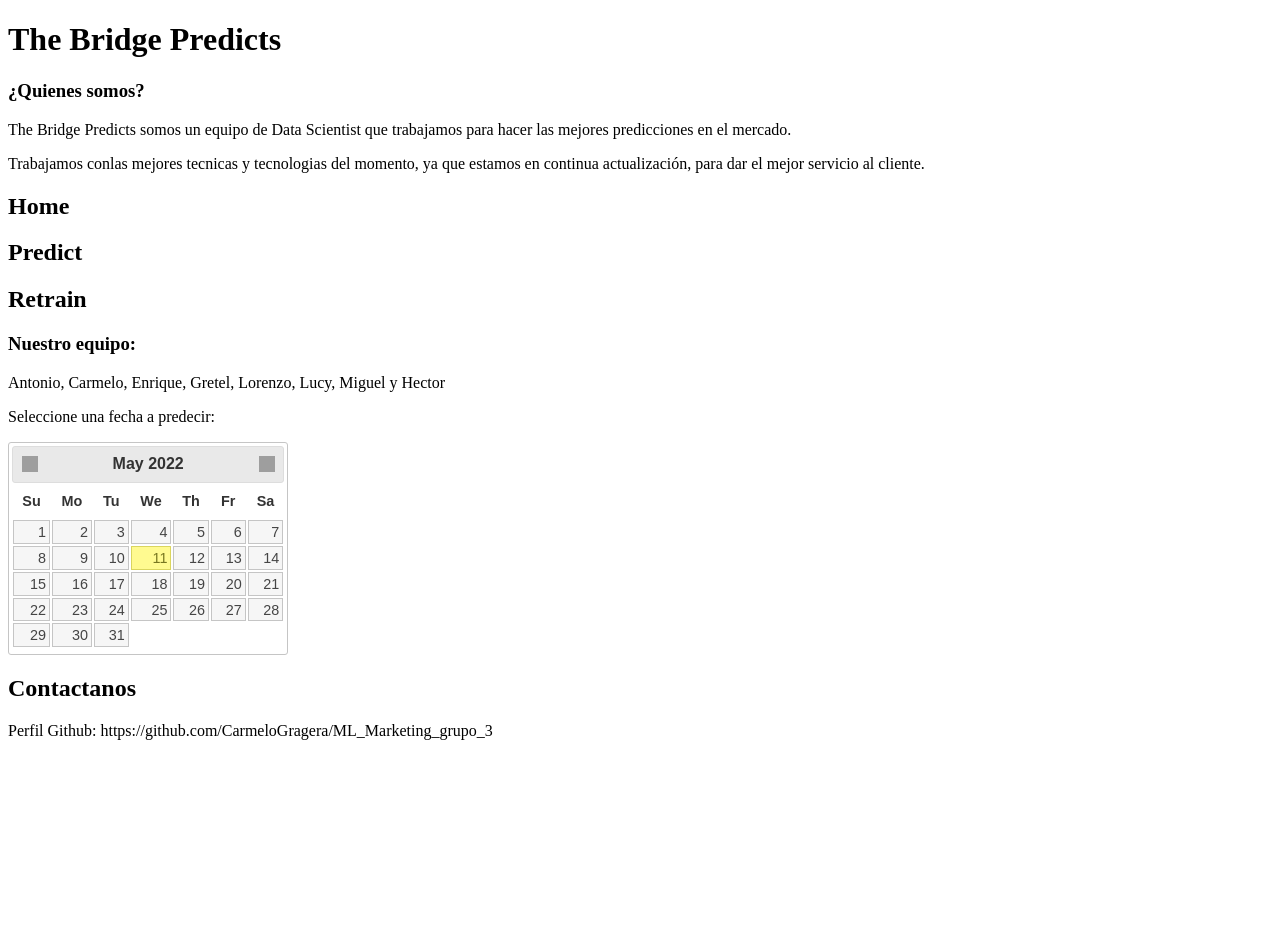
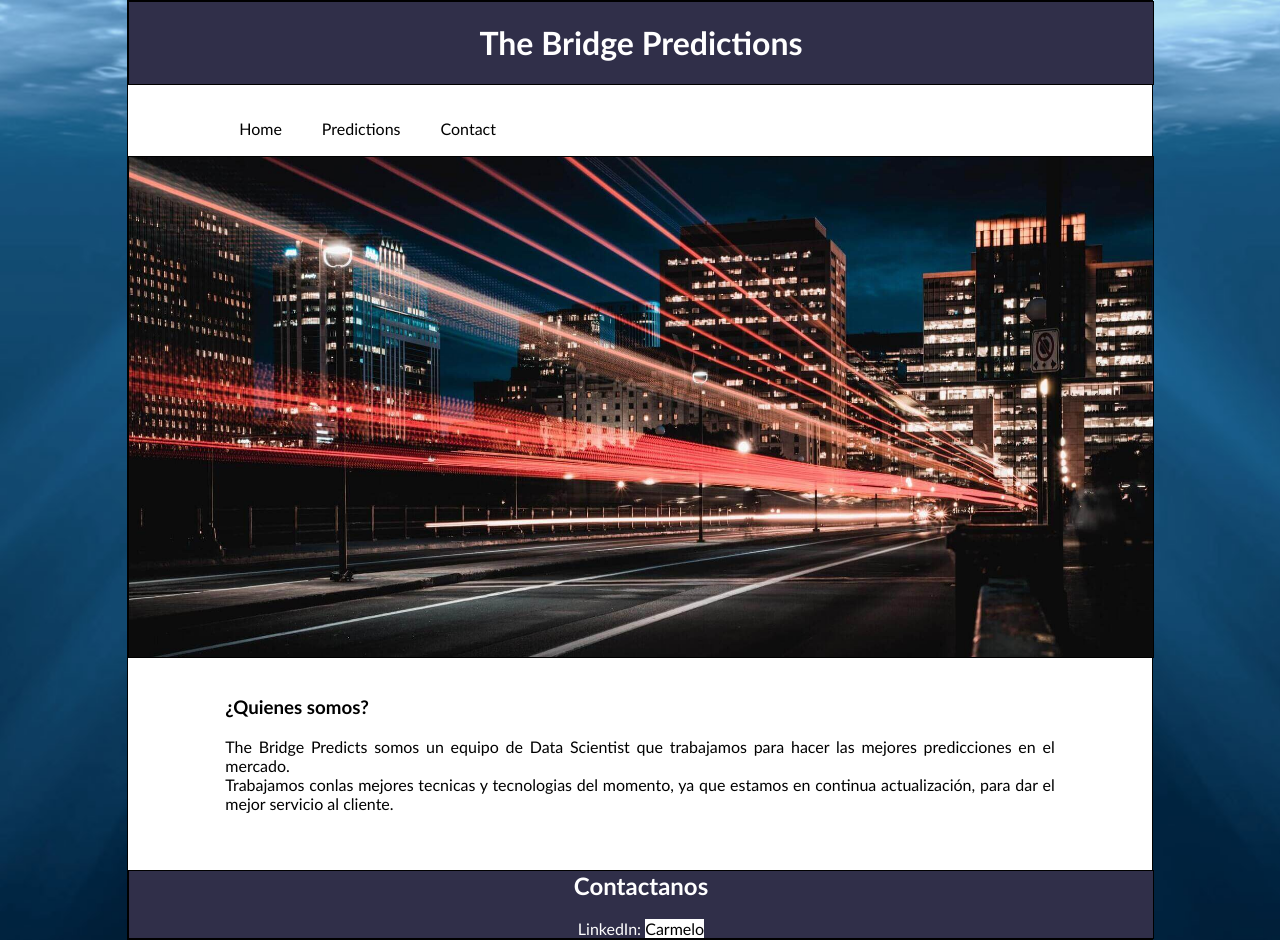
Before and after one commit to CarmeloGragera/ML_Marketing, a plain HTML site: page app/Front_end/index.html in a window 1280 px wide. Before the commit the page ends 800 px from the top, so only its background shows below. Drawn offline with nearby package versions, Linux system fonts and the light colour scheme; grey boxes are pictures that could not be loaded.

Commit message:
Front_end

```diff
--- /dev/null
+++ b/app/Front_end/css/style.css
@@ -0,0 +1,125 @@
+*{
+    background-image: url("../img/Fondos-para-paginas-web-grandes.jpg");
+    background-position-x: center;
+    background-position-y: center;
+}
+
+body {
+    width: 80%;
+    margin: 0px auto;
+    border: 1px solid black;
+    height: auto;
+    background:white;
+    font-family: 'Trebuchet MS', 'Lucida Sans Unicode', 'Lucida Grande', 'Lucida Sans', Arial, sans-serif;
+}
+
+#container{
+    width: 100%;
+    margin: 0px auto;
+    border: 1px solid black;
+    background: rgb(48, 47, 73);
+}
+
+header{
+    color: white;
+    text-align: center;
+    background: rgb(48, 47, 73);
+}
+
+h1{
+    background: rgb(48, 47, 73);
+}
+
+
+
+
+nav ul li{
+    float: left;
+    list-style: none;
+    margin: 20px;
+    line-height: 15px;
+    text-align: center;
+    background: white;
+}
+
+a{
+    background: white;
+    outline: none;
+    text-decoration: none;
+    color: rgb(0, 0, 0);
+    text-align: center;
+    display: inline-block;
+}
+
+.clearfix{
+    clear:both;
+}
+
+.imagen{
+    width: 100%;
+    height: 500px;
+    margin: 0px auto;
+    border: 1px solid black;
+    background-image: url("../img/smart-cities.jpg");
+    background-repeat: no-repeat;
+    background-attachment:local;
+    background-size: cover;
+}
+
+div{
+    width: 90%;
+    text-align: justify;
+    background: white;
+    margin: 0px auto;
+}
+
+p{
+    width: 90%;
+    text-align: justify;
+    background: white;
+    margin: 0px auto;
+}
+
+h2{
+    width: 90%;
+    text-align: justify;
+    background: white;
+    margin: 0px auto;
+}
+
+h3{
+    width: 90%;
+    text-align: justify;
+    background: white;
+    margin: 0px auto;
+}
+
+.about{
+    color: black;
+    width: 80%;
+    margin: 0px auto;
+    border: 1px solid black;
+    height: auto;
+    background:white;
+}
+
+
+
+
+
+footer{
+    width: 100%;
+    margin: 0px auto;
+    border: 1px solid black;
+    background: rgb(48, 47, 73);
+    color: white;}
+
+#footer{
+    background: rgb(48, 47, 73);
+    text-align: center;
+}
+.footer{
+    background: rgb(48, 47, 73);
+
+
+}
--- a/app/Front_end/index.html
+++ b/app/Front_end/index.html
@@ -4,43 +4,68 @@
 
 <head>
     <meta charset="utf-8" />
-    <title>jQuery UI Datepicker - Uso básico</title>
-    <link rel="stylesheet" href="http://code.jquery.com/ui/1.10.1/themes/base/jquery-ui.css" />
-    <script src="http://code.jquery.com/jquery-1.9.1.js"></script>
-    <script src="http://code.jquery.com/ui/1.10.1/jquery-ui.js"></script>
-    <script>
-    $(function () {
-        $("#datepicker").datepicker();
-        });
-    </script>
+    <title>The Bridge Predicts</title>
+    <link rel="stylesheet" href="css/style.css" />
     </head>
 
+
+
 <body>
-    <h1>The Bridge Predicts</h1>
+
+    <div id="container">
+
+        <header>
+            <h1>The Bridge Predictions</h1>
+        </header>
+    </div>
+
+    <div id="nav">
+        <nav>
+            <ul>
+                <li>
+                    <a href="">Home</a>
+                </li>
+                <li>
+                    <a href="">Predictions</a>
+                </li>
+                <li>
+                    <a href="">Contact</a>
+                </li>
+            </ul>
+        </nav>
+    </div>
+
+
+
+
+
+    <div class="clearfix"></div>
+
+
+    <div class="imagen"></div>
+
+
+    <div class="clearfix"></div>
     <div>
+        <br>
+        <br>
         <h3>¿Quienes somos?</h3>
+        <br>
         <p>The Bridge Predicts somos un equipo de Data Scientist que trabajamos para hacer las mejores predicciones en el mercado.</p>
         <p>Trabajamos conlas mejores tecnicas y tecnologias del momento, ya que estamos en continua actualización, para dar el mejor servicio al cliente.</p>
     </div>
     <div>
-        <h2>Home</h2>
-        <h2>Predict</h2>
-        <h2>Retrain</h2>
+        <br>
+        <br>
     </div>
-    <div>
-        <h3>Nuestro equipo:</h3>
-        <p>Antonio, Carmelo, Enrique, Gretel, Lorenzo, Lucy, Miguel y Hector</p>
-    </div>
-
-<div id="datepicker">
-    <p>Seleccione una fecha a predecir:</p>
-</div>
+    <br>
 </body>
 
 <footer>
-    <div>
-        <h2>Contactanos</h2>
-        <p>Perfil Github: https://github.com/CarmeloGragera/ML_Marketing_grupo_3</p>
+    <div class="footer">
+        <h2 id="footer">Contactanos</h2>
+        <br>
+        <p id="footer">LinkedIn: <a href="https://www.linkedin.com/feed/">Carmelo</a></p>
     </div>
 </footer>
 
```
Also changed, not shown: app/Front_end/img/Fondos-para-paginas-web-grandes.jpg (added), app/Front_end/img/smart-cities.jpg (added), 1 other file.
